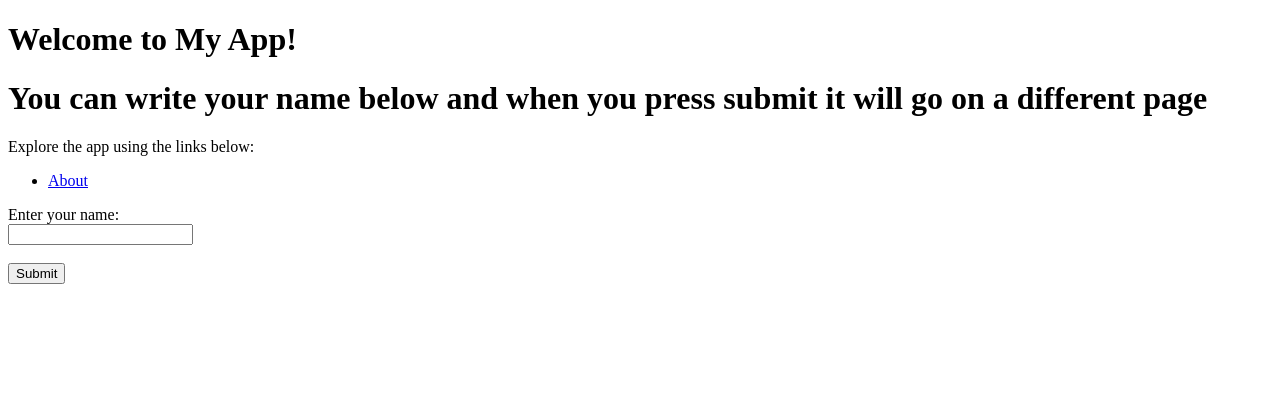
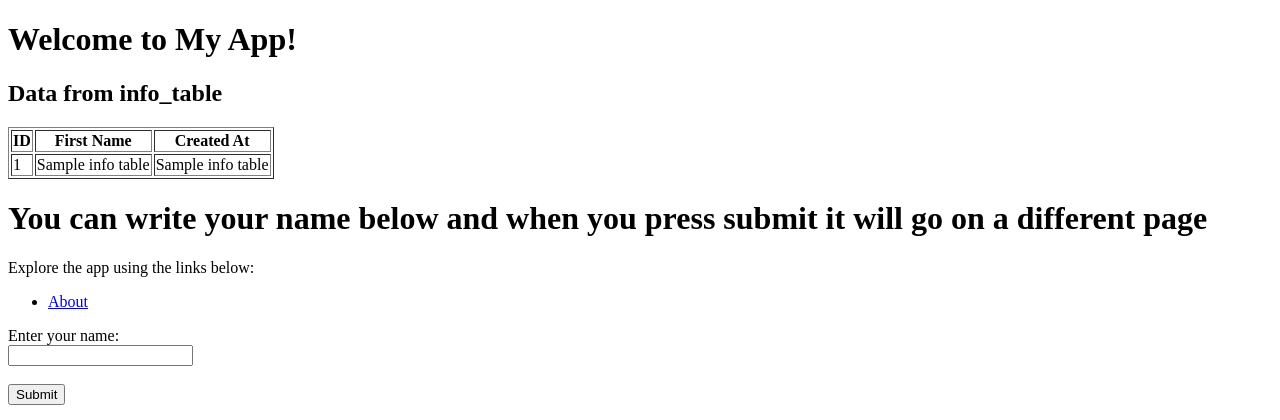
Before and after one commit to KlimentC/ProjectI, a Flask app: page / in a window 1280 px wide. Shown: the top 420 px of the page. Run offline with Flask 3, Linux system fonts and the light colour scheme; a database or web service that is not in the repository returns one stand-in record (values such as "Sample title"); data that the repository does not hold is empty; some libraries are stand-ins or nearby versions.

Commit message:
App change

```diff
--- a/app/app.py
+++ b/app/app.py
@@ -1,30 +1,68 @@
 import os
+import psycopg2
+import boto3
 from flask import Flask, render_template, jsonify, request
+from botocore.exceptions import NoCredentialsError, PartialCredentialsError
 
 app = Flask(__name__)
+
+def get_secret(secret_name):
+    session = boto3.session.Session()
+    client = session.client(service_name='secretsmanager', region_name='us-east-1')
+
+    try:
+        response = client.get_secret_value(SecretId=secret_name)
+        secret = response['SecretString']
+        return secret
+    except (NoCredentialsError, PartialCredentialsError) as e:
+        print(f"Error retrieving credentials: {str(e)}")
+        return None
+
+def get_db_connection():
+    secret = get_secret('postgres-credentials')
+
+    if secret:
+
+        import json
+        secret_dict = json.loads(secret)
+        db_user = secret_dict.get('username')
+        db_password = secret_dict.get('password')
+    else:
+        db_user = os.environ.get("DB_USER", "admin")
+        db_password = os.environ.get("DB_PASSWORD", "no")
+
+    conn = psycopg2.connect(
+        host=os.environ.get("DB_HOST", "localhost"),
+        dbname=os.environ.get("DB_NAME", "personalinfo"),
+        user=db_user,
+        password=db_password
+    )
+    return conn
 
 
 @app.route("/")
 def home():
-    return render_template("index.html")
-
+    conn = get_db_connection()
+    cursor = conn.cursor()
+    cursor.execute("SELECT * FROM info_table")
+    data = cursor.fetchall()
+    cursor.close()
+    conn.close()
+    return render_template("index.html", data=data)
 
 @app.route("/api/greet", methods=["GET"])
 def api_greet():
     name = request.args.get("name", "World")
     return jsonify({"message": f"Hello, {name}!"})
 
-
 @app.route("/about")
 def about():
     return render_template("about.html")
-
 
 @app.route("/submit", methods=["POST"])
 def submit():
     name = request.form.get("name", "Guest")
     return render_template("greet.html", name=name)
 
-
 if __name__ == "__main__":
     app.run(port=os.environ.get("PORT", 3000), host="0.0.0.0")
--- a/app/dependency/requirements.txt
+++ b/app/dependency/requirements.txt
@@ -3,3 +3,4 @@ pylint
 werkzeug>=3.0.6
 zipp>=3.19.1
 psycopg2-binary
+boto3
--- a/app/templates/index.html
+++ b/app/templates/index.html
@@ -7,6 +7,26 @@
 </head>
 <body>
     <h1>Welcome to My App!</h1>
+    <h2>Data from info_table</h2>
+    <table border="1">
+        <thead>
+            <tr>
+                <th>ID</th>
+                <th>First Name</th>
+                <th>Created At</th>
+            </tr>
+        </thead>
+        <tbody>
+            {% for row in data %}
+            <tr>
+                <td>{{ row[0] }}</td>
+                <td>{{ row[1] }}</td>
+                <td>{{ row[2] }}</td>
+            </tr>
+            {% endfor %}
+        </tbody>
+    </table>
+
     <h1>You can write your name below and when you press submit it will go on a different page</h1>
     <p>Explore the app using the links below:</p>
     <ul>
```
